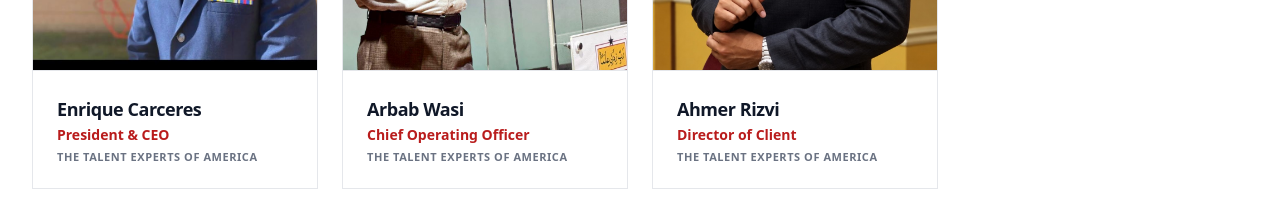
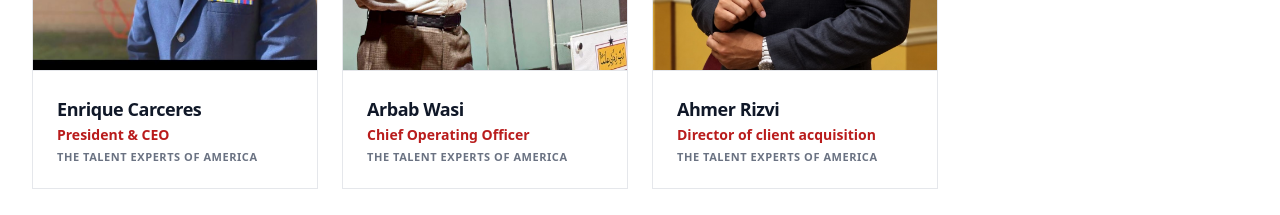
Before and after one commit to pixelsforte/Talent-Experts-America, a React (Vite) app: page / in a window 1280 px wide. Shown: the part 8100-8315 px from the top of the page. Built offline with nearby package versions, Linux system fonts and the light colour scheme.

Commit message:
minor changing

```diff
--- a/src/data/websiteData.ts
+++ b/src/data/websiteData.ts
@@ -301,7 +301,7 @@ export const TEAM_MEMBERS: TeamMember[] = [
   {
     initials: 'AR',
     name: 'Ahmer Rizvi',
-    role: 'Director of Client ',
+    role: 'Director of client acquisition',
     title: 'THE Talent Experts of America',
     image: '/team-03.jpeg',
   },
```
